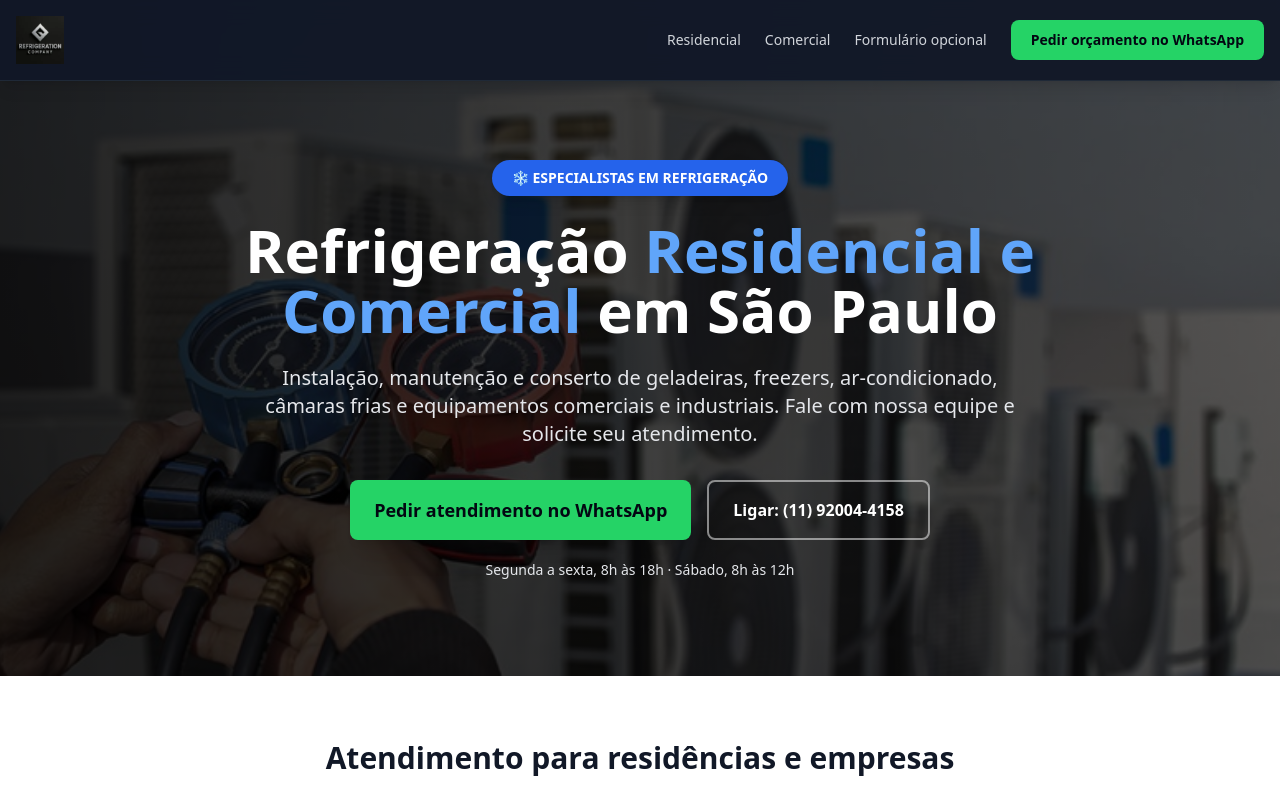
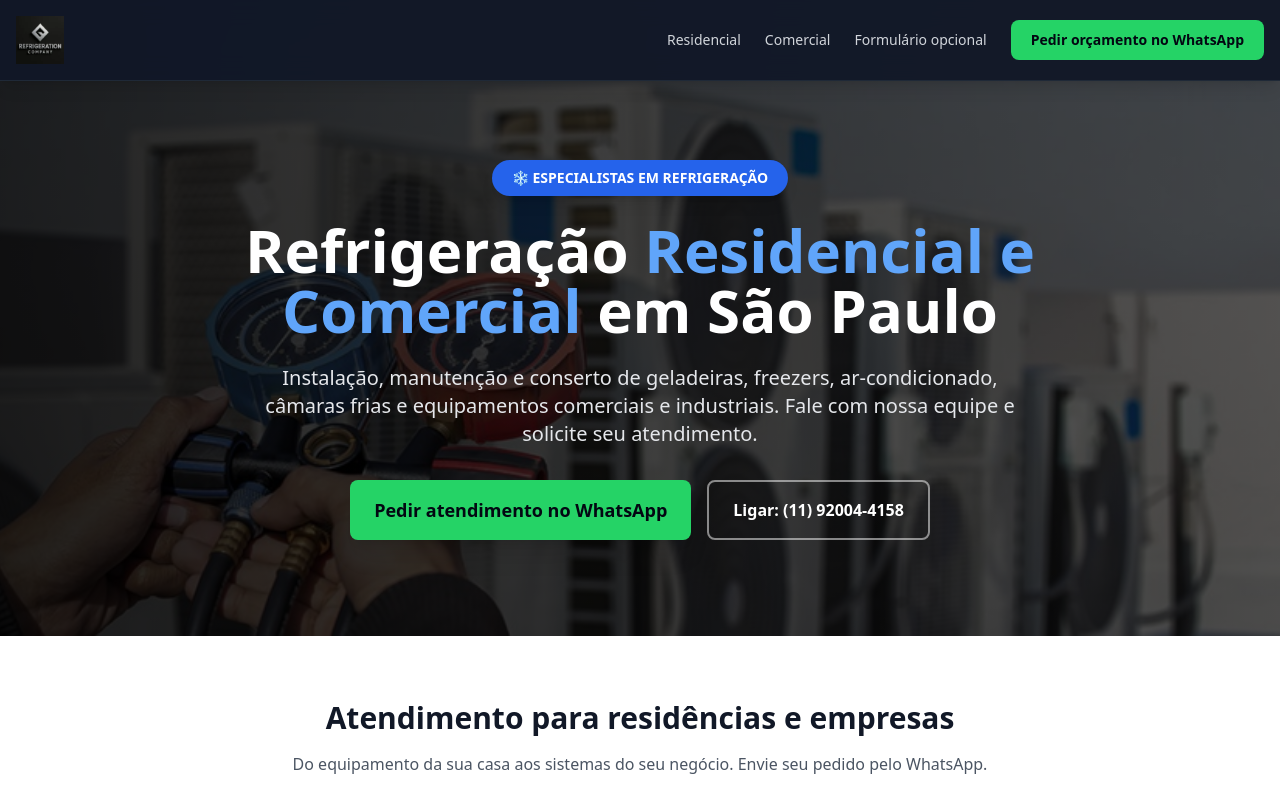
Before and after one commit to LucasGu3rra/refrigeracao-site-React, a React (Vite) app: page / in a window 1280 px wide. Shown: the top 796 px of the page. Built offline with nearby package versions, Linux system fonts and the light colour scheme.

Commit message:
Remove business hours from hero contact area

```diff
--- a/src/Components/Hero.jsx
+++ b/src/Components/Hero.jsx
@@ -31,7 +31,6 @@ export default function Hero({ page }) {
               Ligar: (11) 92004-4158
             </PhoneLink>
           </div>
-          <p className="mt-5 text-sm text-gray-200">Segunda a sexta, 8h às 18h · Sábado, 8h às 12h</p>
         </div>
       </div>
     </section>
```
